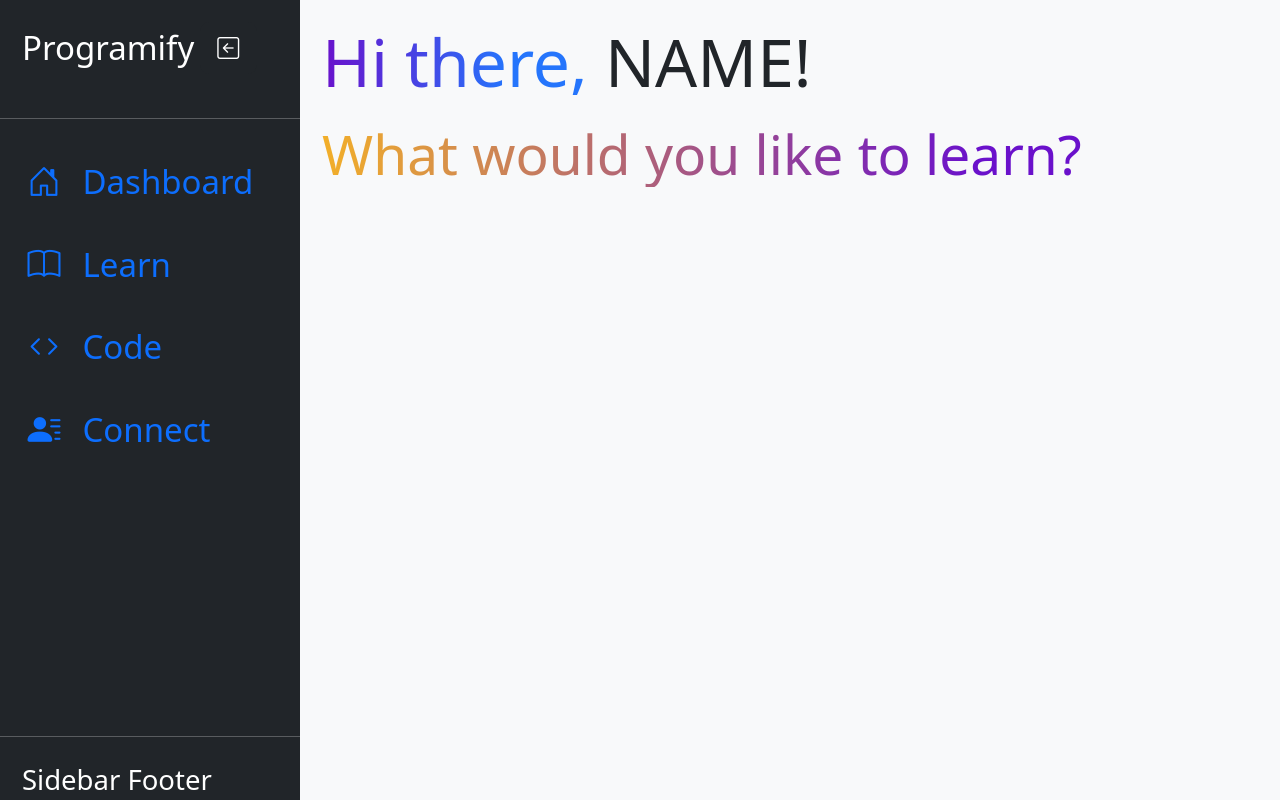
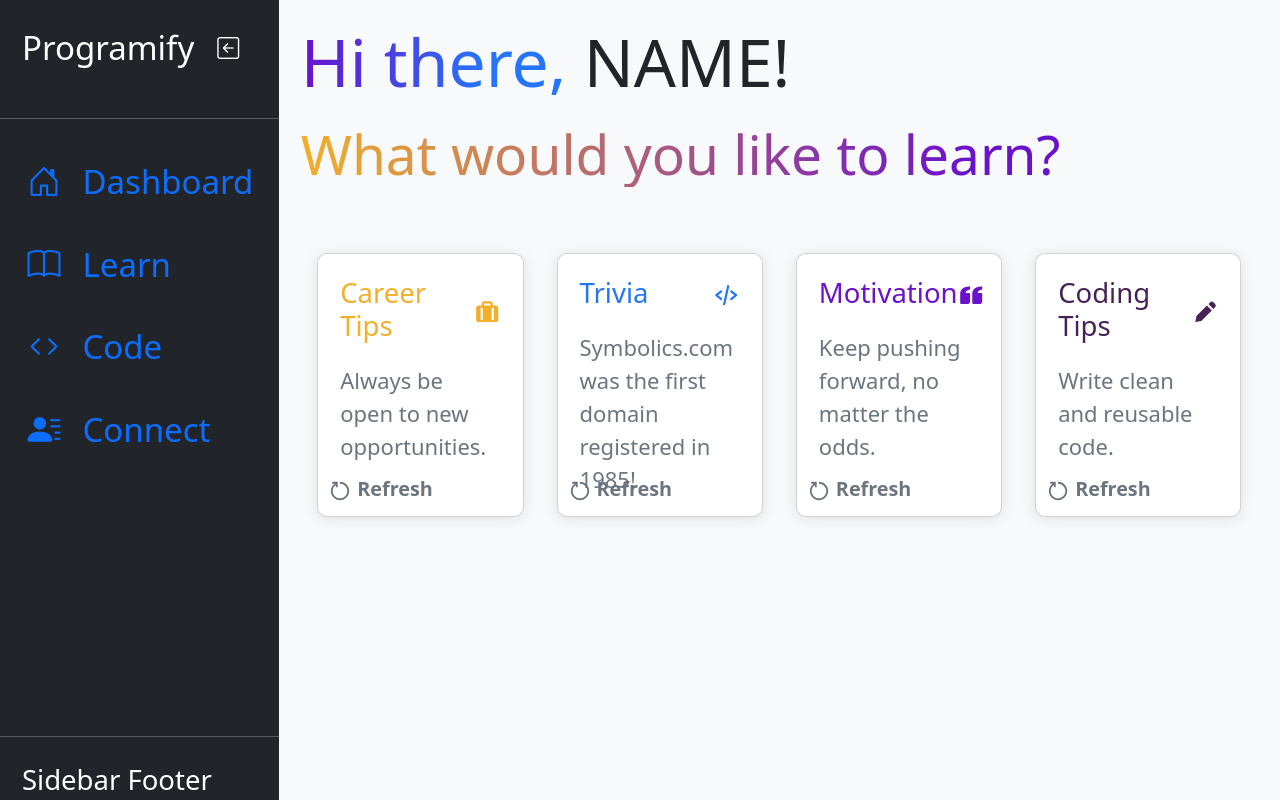
Before and after one commit to celeste-hayes/programify, a React (Vite) app: page /dashboard in a window 1280 px wide. Built offline with nearby package versions, Linux system fonts and the light colour scheme.

Commit message:
Feat: Connect inspo cards to the dashboard page

```diff
--- a/src/pages/dashboard.jsx
+++ b/src/pages/dashboard.jsx
@@ -1,8 +1,17 @@
 //Main page once users logged in
 import React from 'react';
 import '../styles/dashboard.css';
+import InspoCard from '../components/InspoCard';
+import { Container, Row, Col } from 'react-bootstrap';
 
 export default function Dashboard() {
+    // Temp data for the Inspiration Cards will be fetched from an API in the future
+  const inspoCardsData = [
+    { title: "Career Tips", description: "Always be open to new opportunities.", category: "Growth" },
+    { title: "Trivia", description: "Symbolics.com was the first domain registered in 1985!", category: "Trivia" },
+    { title: "Motivation", description: "Keep pushing forward, no matter the odds.", category: "Motivation" },
+    { title: "Coding Tips", description: "Write clean and reusable code.", category: "Tip" },
+  ];
 
   return (
     <>
@@ -11,6 +20,19 @@ export default function Dashboard() {
         <span className="name"> NAME!</span>
       </h1>
       <h2 className="subtitle">What would you like to learn?</h2>
+      <Container>
+        <Row className="mt-5 justify-content-center">
+          {inspoCardsData.map((card, index) => (
+            <Col key={index} xs={12} sm={6} md={3} className="d-flex justify-content-center">
+              <InspoCard
+                title={card.title}
+                description={card.description}
+                category={card.category}
+              />
+            </Col>
+          ))}
+        </Row>
+      </Container>
     </>
   );
 }
```
